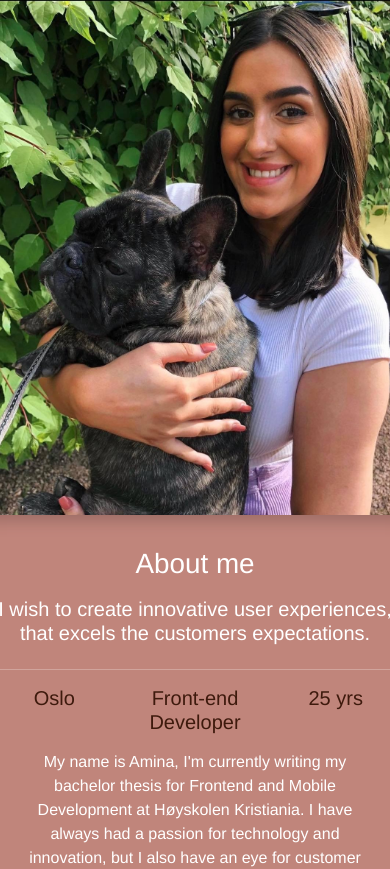
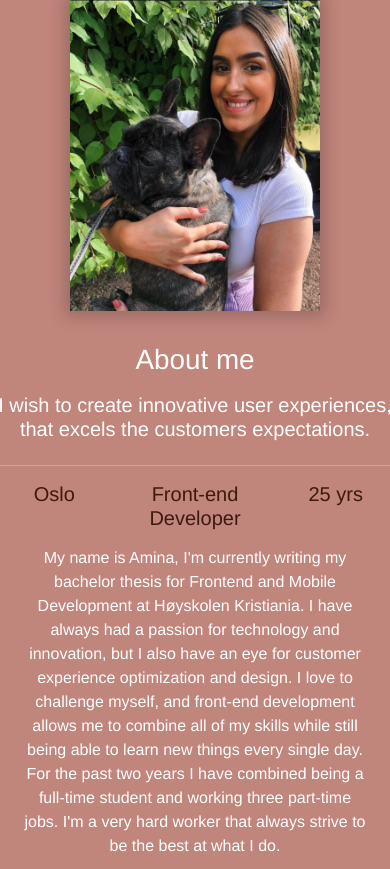
Before and after one commit to AminaBre/ProfilePage, a Vue app: page / in a window 390 px wide. Shown: the top 869 px of the page. Built offline with nearby package versions, Linux system fonts and the light colour scheme.

Commit message:
added img for mobile

```diff
--- a/src/components/Index.vue
+++ b/src/components/Index.vue
@@ -6,7 +6,7 @@
           <Sidebar />
         </div>
         <div class="col d-md-none content-container-mobile">
-          <img src="../assets/third_image.jpg" class="p-0 mw-100" />
+          <img src="../assets/third_image.jpg" class="p-0" />
           <AboutMe />
           <TechnicalSkills />
           <hr class="mt-5" />
@@ -74,6 +74,7 @@ export default {
 }
 
 img {
+  width: 250px;
   box-shadow: 0px 0px 15px 5px #4a343454;
 }
 
```
